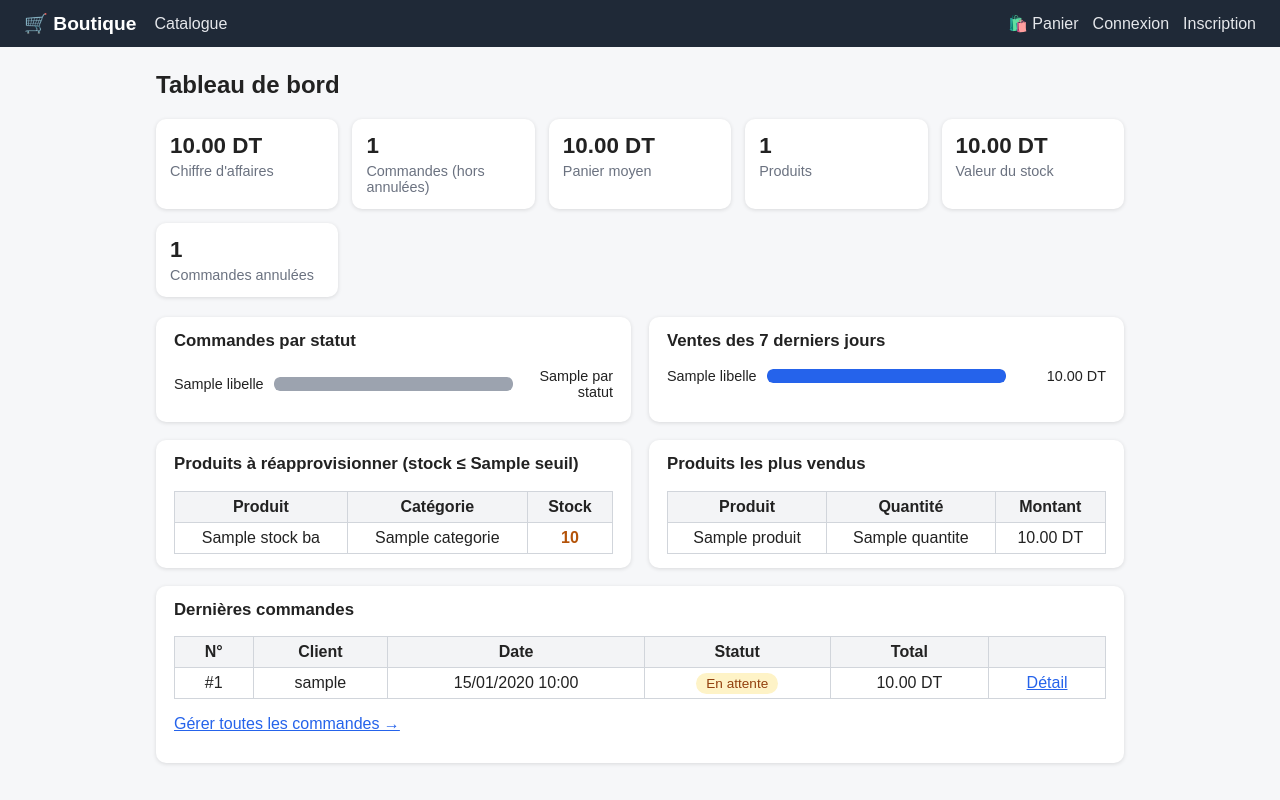
After one commit to mohamedfiraslaadhari/boutique_app, a Flask app: template templates/dashboard.html in a window 1280 px wide. The commit adds this page. Run offline with Flask 3, Linux system fonts and the light colour scheme; the template is opened without the code that fills it: most values are stand-ins (such as "Sample title", 1, 10 or a date in 2020); parts of the project's set-up code (start-up, migrations or seed data) failed here and were passed over.

Commit message:
Tableau de bord

```diff
--- a/app.py
+++ b/app.py
@@ -13,6 +13,7 @@ from models import Categorie, Produit, Role, User
 from admin_panel import init_admin
 from api import api
 from cart import cart
+from dashboard import dashboard
 from shop import shop
 
 app = Flask(__name__)
@@ -28,6 +29,7 @@ user_manager = UserManager(app, db, User)   # Flask-User (utilise Flask-Login en
 
 app.register_blueprint(shop)
 app.register_blueprint(cart)
+app.register_blueprint(dashboard)
 app.register_blueprint(api)
 init_admin(app)                    # Flask-Admin : http://127.0.0.1:5000/admin/
 
--- /dev/null
+++ b/dashboard.py
@@ -0,0 +1,91 @@
+"""Tableau de bord : chiffres clés du stock et des ventes (admin et vendeur)."""
+from datetime import datetime, timedelta, timezone
+
+from flask import Blueprint, render_template
+from flask_user import roles_required
+from sqlalchemy import func
+
+from cart import STATUTS
+from extensions import db
+from models import Commande, LigneCommande, Produit, User
+
+dashboard = Blueprint('dashboard', __name__)
+
+SEUIL_STOCK_BAS = 5          # un produit est "à réapprovisionner" s'il en reste 5 ou moins
+JOURS = ['Lun', 'Mar', 'Mer', 'Jeu', 'Ven', 'Sam', 'Dim']
+
+
+def un_nombre(requete):
+    return db.session.scalar(requete) or 0
+
+
+def calculer_statistiques():
+    """Retourne un dictionnaire de chiffres prêts à afficher."""
+    vendue = Commande.statut != 'annulee'                      # on ignore les commandes annulées
+    montant_ligne = LigneCommande.quantite * LigneCommande.prix_unitaire
+
+    chiffre_affaires = float(un_nombre(
+        db.select(func.coalesce(func.sum(montant_ligne), 0))
+        .select_from(LigneCommande).join(Commande).where(vendue)))
+    nb_commandes = un_nombre(db.select(func.count()).select_from(Commande).where(vendue))
+    nb_annulees = un_nombre(db.select(func.count()).select_from(Commande)
+                            .where(Commande.statut == 'annulee'))
+    valeur_stock = float(un_nombre(
+        db.select(func.coalesce(func.sum(Produit.stock * Produit.prix), 0))))
+
+    # Commandes par statut (avec un pourcentage pour dessiner les barres)
+    comptes = dict(db.session.execute(
+        db.select(Commande.statut, func.count()).group_by(Commande.statut)).all())
+    par_statut = [{'code': code, 'libelle': libelle, 'nombre': comptes.get(code, 0)}
+                  for code, libelle in STATUTS.items()]
+    maximum = max([s['nombre'] for s in par_statut] + [1])
+    for s in par_statut:
+        s['pct'] = round(100 * s['nombre'] / maximum)
+
+    # Ventes des 7 derniers jours (date enregistrée en UTC)
+    aujourd_hui = datetime.now(timezone.utc).date()
+    premier_jour = aujourd_hui - timedelta(days=6)
+    par_jour = {premier_jour + timedelta(days=i): 0.0 for i in range(7)}
+    depuis = datetime.combine(premier_jour, datetime.min.time())
+    for commande in Commande.query.filter(vendue, Commande.date_commande >= depuis).all():
+        jour = commande.date_commande.date()
+        if jour in par_jour:
+            par_jour[jour] += float(commande.total)
+    maximum_jour = max(list(par_jour.values()) + [1.0])
+    ventes_7_jours = [{'libelle': f'{JOURS[jour.weekday()]} {jour.day}', 'montant': montant,
+                       'pct': round(100 * montant / maximum_jour)}
+                      for jour, montant in par_jour.items()]
+
+    # Les 5 produits les plus vendus
+    top = db.session.execute(
+        db.select(Produit.nom, func.sum(LigneCommande.quantite), func.sum(montant_ligne))
+        .join(LigneCommande, LigneCommande.produit_id == Produit.id)
+        .join(Commande, Commande.id == LigneCommande.commande_id)
+        .where(vendue).group_by(Produit.id, Produit.nom)
+        .order_by(func.sum(LigneCommande.quantite).desc(), Produit.nom).limit(5)).all()
+    top_produits = [{'nom': nom, 'quantite': int(quantite), 'montant': float(montant)}
+                    for nom, quantite, montant in top]
+
+    return {
+        'nb_produits': un_nombre(db.select(func.count()).select_from(Produit)),
+        'nb_utilisateurs': un_nombre(db.select(func.count()).select_from(User)),
+        'valeur_stock': valeur_stock,
+        'nb_commandes': nb_commandes,
+        'nb_annulees': nb_annulees,
+        'chiffre_affaires': chiffre_affaires,
+        'panier_moyen': chiffre_affaires / nb_commandes if nb_commandes else 0.0,
+        'par_statut': par_statut,
+        'ventes_7_jours': ventes_7_jours,
+        'top_produits': top_produits,
+        'stock_bas': Produit.query.filter(Produit.stock <= SEUIL_STOCK_BAS)
+                                  .order_by(Produit.stock, Produit.nom).limit(10).all(),
+        'seuil': SEUIL_STOCK_BAS,
+        'dernieres_commandes': Commande.query.order_by(
+            Commande.date_commande.desc(), Commande.id.desc()).limit(5).all(),
+    }
+
+
+@dashboard.route('/tableau-de-bord')
+@roles_required(['admin', 'vendeur'])
+def tableau():
+    return render_template('dashboard.html', stats=calculer_statistiques())
--- a/static/css/style.css
+++ b/static/css/style.css
@@ -73,3 +73,27 @@ button.gris:hover { background: #4b5563; }
 .statut.expediee { background: #ede9fe; color: #5b21b6; }
 .statut.livree { background: #dcfce7; color: #166534; }
 .statut.annulee { background: #fee2e2; color: #991b1b; }
+
+/* Tableau de bord */
+.cartes-kpi { display: grid; grid-template-columns: repeat(auto-fit, minmax(170px, 1fr)); gap: 14px; margin-bottom: 20px; }
+.kpi { background: #fff; border-radius: 10px; padding: 14px; box-shadow: 0 1px 4px rgba(0,0,0,.12); display: flex; flex-direction: column; gap: 4px; }
+.kpi-valeur { font-size: 1.4em; font-weight: bold; }
+.kpi-titre { color: #6b7280; font-size: 0.9em; }
+.deux-colonnes { display: grid; grid-template-columns: repeat(auto-fit, minmax(320px, 1fr)); gap: 18px; margin-bottom: 18px; }
+.bloc { background: #fff; border-radius: 10px; padding: 14px 18px; box-shadow: 0 1px 4px rgba(0,0,0,.12); }
+.bloc h3 { margin-top: 0; font-size: 1.05em; }
+.bloc table { margin-top: 0; width: 100%; }
+.ligne-barre { display: flex; align-items: center; gap: 10px; margin: 8px 0; }
+.ligne-barre .etiquette { width: 90px; font-size: 0.9em; }
+.ligne-barre .valeur { width: 90px; text-align: right; font-size: 0.9em; }
+.piste { flex: 1; background: #e5e7eb; border-radius: 6px; height: 14px; overflow: hidden; }
+.barre { display: block; height: 100%; background: #9ca3af; border-radius: 6px; }
+.barre.en_attente { background: #f59e0b; }
+.barre.confirmee { background: #3b82f6; }
+.barre.expediee { background: #8b5cf6; }
+.barre.livree { background: #16a34a; }
+.barre.annulee { background: #dc2626; }
+.barre.vente { background: #2563eb; }
+td.stock-bas { color: #b45309; font-weight: bold; }
+td.rupture { color: #b91c1c; font-weight: bold; }
+.statut { white-space: nowrap; }
--- a/templates/base.html
+++ b/templates/base.html
@@ -17,6 +17,7 @@
                 <a href="{{ url_for('shop.gestion_produits') }}">Produits</a>
                 <a href="{{ url_for('shop.categories') }}">Catégories</a>
                 <a href="{{ url_for('cart.gestion_commandes') }}">Commandes</a>
+                <a href="{{ url_for('dashboard.tableau') }}">Tableau de bord</a>
             {% endif %}
             {% if current_user.is_authenticated and current_user.has_roles('admin') %}
                 <a href="{{ url_for('admin.index') }}">Administration</a>
--- /dev/null
+++ b/templates/dashboard.html
@@ -0,0 +1,100 @@
+{% extends 'base.html' %}
+{% block title %}Tableau de bord{% endblock %}
+{% block content %}
+<h2>Tableau de bord</h2>
+
+<div class="cartes-kpi">
+    <div class="kpi"><span class="kpi-valeur">{{ '%.2f'|format(stats.chiffre_affaires) }} DT</span>
+        <span class="kpi-titre">Chiffre d'affaires</span></div>
+    <div class="kpi"><span class="kpi-valeur">{{ stats.nb_commandes }}</span>
+        <span class="kpi-titre">Commandes (hors annulées)</span></div>
+    <div class="kpi"><span class="kpi-valeur">{{ '%.2f'|format(stats.panier_moyen) }} DT</span>
+        <span class="kpi-titre">Panier moyen</span></div>
+    <div class="kpi"><span class="kpi-valeur">{{ stats.nb_produits }}</span>
+        <span class="kpi-titre">Produits</span></div>
+    <div class="kpi"><span class="kpi-valeur">{{ '%.2f'|format(stats.valeur_stock) }} DT</span>
+        <span class="kpi-titre">Valeur du stock</span></div>
+    <div class="kpi"><span class="kpi-valeur">{{ stats.nb_annulees }}</span>
+        <span class="kpi-titre">Commandes annulées</span></div>
+</div>
+
+<div class="deux-colonnes">
+    <section class="bloc">
+        <h3>Commandes par statut</h3>
+        {% for s in stats.par_statut %}
+        <div class="ligne-barre">
+            <span class="etiquette">{{ s.libelle }}</span>
+            <span class="piste"><span class="barre {{ s.code }}" style="width: {{ s.pct }}%"></span></span>
+            <span class="valeur">{{ s.nombre }}</span>
+        </div>
+        {% endfor %}
+    </section>
+
+    <section class="bloc">
+        <h3>Ventes des 7 derniers jours</h3>
+        {% for j in stats.ventes_7_jours %}
+        <div class="ligne-barre">
+            <span class="etiquette">{{ j.libelle }}</span>
+            <span class="piste"><span class="barre vente" style="width: {{ j.pct }}%"></span></span>
+            <span class="valeur">{{ '%.2f'|format(j.montant) }} DT</span>
+        </div>
+        {% endfor %}
+    </section>
+</div>
+
+<div class="deux-colonnes">
+    <section class="bloc">
+        <h3>Produits à réapprovisionner (stock &le; {{ stats.seuil }})</h3>
+        {% if stats.stock_bas %}
+        <table>
+            <tr><th>Produit</th><th>Catégorie</th><th>Stock</th></tr>
+            {% for p in stats.stock_bas %}
+            <tr>
+                <td>{{ p.nom }}</td>
+                <td>{{ p.categorie.nom }}</td>
+                <td class="{{ 'rupture' if p.stock == 0 else 'stock-bas' }}">{{ p.stock }}</td>
+            </tr>
+            {% endfor %}
+        </table>
+        {% else %}
+        <p>Aucun produit en stock bas.</p>
+        {% endif %}
+    </section>
+
+    <section class="bloc">
+        <h3>Produits les plus vendus</h3>
+        {% if stats.top_produits %}
+        <table>
+            <tr><th>Produit</th><th>Quantité</th><th>Montant</th></tr>
+            {% for p in stats.top_produits %}
+            <tr><td>{{ p.nom }}</td><td>{{ p.quantite }}</td><td>{{ '%.2f'|format(p.montant) }} DT</td></tr>
+            {% endfor %}
+        </table>
+        {% else %}
+        <p>Aucune vente pour le moment.</p>
+        {% endif %}
+    </section>
+</div>
+
+<section class="bloc">
+    <h3>Dernières commandes</h3>
+    {% if stats.dernieres_commandes %}
+    <table>
+        <tr><th>N°</th><th>Client</th><th>Date</th><th>Statut</th><th>Total</th><th></th></tr>
+        {% for c in stats.dernieres_commandes %}
+        <tr>
+            <td>#{{ c.id }}</td>
+            <td>{{ c.client.username }}</td>
+            <td>{{ c.date_commande.strftime('%d/%m/%Y %H:%M') }}</td>
+            <td><span class="statut {{ c.statut }}">{{ STATUTS[c.statut] }}</span></td>
+            <td>{{ '%.2f'|format(c.total) }} DT</td>
+            <td><a href="{{ url_for('cart.detail_commande', commande_id=c.id) }}">Détail</a></td>
+        </tr>
+        {% endfor %}
+    </table>
+    <p><a href="{{ url_for('cart.gestion_commandes') }}">Gérer toutes les commandes &rarr;</a></p>
+    {% else %}
+    <p>Aucune commande pour le moment.</p>
+    {% endif %}
+</section>
+{% endblock %}
```
Also changed, not shown: admin_panel.py (+6 -2 lines), templates/admin/accueil.html (added, +50 -0 lines), test_dashboard.py (added, +74 -0 lines).
